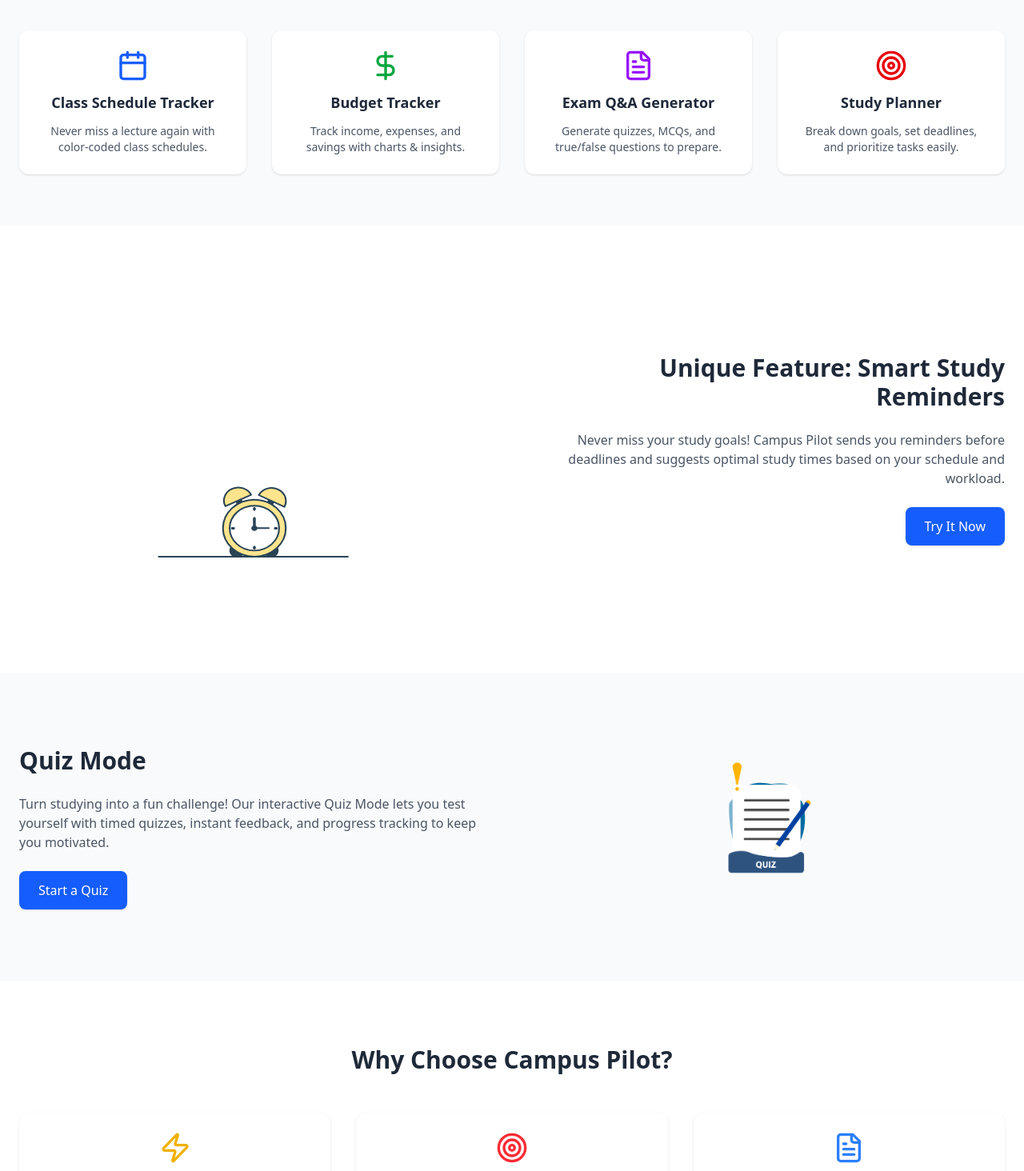
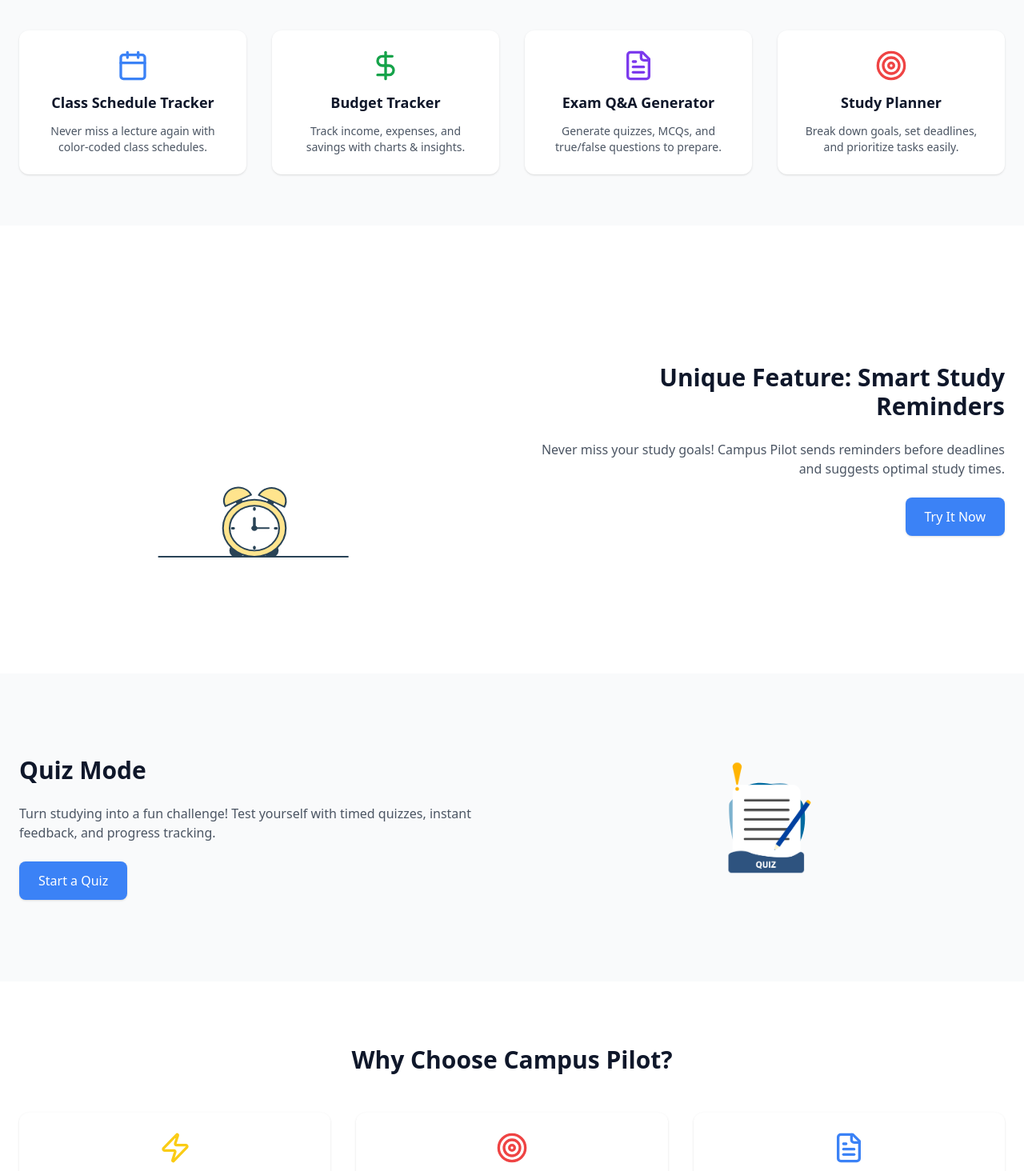
Before and after one commit to fahimahmed420/CampusPilot-client, a React (Vite) app: page / in a window 1280 px wide. Shown: the part 726-2190 px from the top of the page at 80% size. Built offline with nearby package versions, Linux system fonts and the light colour scheme; no server answers.

Commit message:
added theme to hompage

```diff
--- a/index.html
+++ b/index.html
@@ -1,5 +1,5 @@
 <!doctype html>
-<html lang="en">
+<html lang="en" >
   <head>
     <meta charset="UTF-8" />
     <link rel="icon" type="image/svg+xml" href="/tab-logo.svg" />
--- a/src/index.css
+++ b/src/index.css
@@ -1,7 +1,71 @@
 @import "tailwindcss";
+
+
 @tailwind base;
 @tailwind components;
 @tailwind utilities;
+
+:root {
+  /* Backgrounds */
+  --bg-page: #ffffff;
+  --bg-section: #f9fafb;
+  --bg-card: #ffffff;
+  --bg-navbar: #60a5fa;
+
+  /* Text */
+  --text-primary: #0f172a;
+  --text-secondary: #4b5563;
+  --text-accent: #1d4ed8; /* blue buttons, icons */
+  --text-muted: #6b7280;
+
+  /* Buttons / Highlights */
+  --btn-bg: #3b82f6;
+  --btn-hover: #2563eb;
+  --btn-text: #ffffff;
+
+  /* Accent colors for icons */
+  --icon-blue: #3b82f6;
+  --icon-green: #16a34a;
+  --icon-purple: #7c3aed;
+  --icon-red: #ef4444;
+  --icon-yellow: #facc15;
+}
+
+/* Dark theme overrides */
+.dark {
+  --bg-page: #0f172a;
+  --bg-section: #1f2937;
+  --bg-card: #111827;
+  --bg-navbar: #000000;
+
+  --text-primary: #f8fafc;
+  --text-secondary: #d1d5db;
+  --text-accent: #3b82f6;
+  --text-muted: #9ca3af;
+
+  --btn-bg: #3b82f6;
+  --btn-hover: #2563eb;
+  --btn-text: #ffffff;
+
+  --icon-blue: #3b82f6;
+  --icon-green: #22c55e;
+  --icon-purple: #8b5cf6;
+  --icon-red: #f87171;
+  --icon-yellow: #facc15;
+}
+
+/* Smooth transition */
+* {
+  transition: background-color 0.2s ease, color 0.2s ease;
+}
+
+/* Apply page-level background and text */
+html, body, #root {
+  background: var(--bg-page);
+  color: var(--text-primary);
+}
+
+
 
 @keyframes gradient {
   0% {
--- a/src/pages/Home.jsx
+++ b/src/pages/Home.jsx
@@ -8,14 +8,87 @@
 import FAQ from "../assets/FAQ-web-page.json";
 import { useNavigate } from "react-router";
 
-
 export default function HomePage() {
   const navigate = useNavigate();
+
+  const features = [
+    {
+      icon: <Calendar className="w-10 h-10 text-[var(--icon-blue)]" />,
+      title: "Class Schedule Tracker",
+      desc: "Never miss a lecture again with color-coded class schedules.",
+    },
+    {
+      icon: <DollarSign className="w-10 h-10 text-[var(--icon-green)]" />,
+      title: "Budget Tracker",
+      desc: "Track income, expenses, and savings with charts & insights.",
+    },
+    {
+      icon: <FileText className="w-10 h-10 text-[var(--icon-purple)]" />,
+      title: "Exam Q&A Generator",
+      desc: "Generate quizzes, MCQs, and true/false questions to prepare.",
+    },
+    {
+      icon: <Target className="w-10 h-10 text-[var(--icon-red)]" />,
+      title: "Study Planner",
+      desc: "Break down goals, set deadlines, and prioritize tasks easily.",
+    },
+  ];
+
+  const whyChoose = [
+    {
+      icon: <Zap className="w-10 h-10 text-[var(--icon-yellow)]" />,
+      title: "Fast & Simple",
+      desc: "Built for students with zero complexity, get organized in minutes.",
+    },
+    {
+      icon: <Target className="w-10 h-10 text-[var(--icon-red)]" />,
+      title: "Goal-Oriented",
+      desc: "Designed to help you stay focused on exams, deadlines, and personal goals.",
+    },
+    {
+      icon: <FileText className="w-10 h-10 text-[var(--icon-blue)]" />,
+      title: "All-in-One",
+      desc: "No need for 5 different apps — everything you need is here.",
+    },
+  ];
+
+  const steps = [
+    {
+      step: "1",
+      title: "Sign Up Free",
+      desc: "Create your free account in less than 1 minute.",
+    },
+    {
+      step: "2",
+      title: "Add Your Classes",
+      desc: "Import or manually add your courses, exams, and schedule.",
+    },
+    {
+      step: "3",
+      title: "Stay Organized",
+      desc: "Track your progress, reminders, and goals all in one place.",
+    },
+  ];
+
+  const faqs = [
+    {
+      q: "Is Campus Pilot free to use?",
+      a: "Yes! Campus Pilot offers free access to all core tools for students.",
+    },
+    {
+      q: "Can I use Campus Pilot on mobile?",
+      a: "Absolutely. Campus Pilot is fully responsive and works on phones, tablets, and desktops.",
+    },
+    {
+      q: "How does Quiz Mode help me?",
+      a: "Quiz Mode makes learning interactive with instant feedback, so you can learn faster.",
+    },
+  ];
+
   return (
-        <div className="bg-white dark:bg-gray-900 text-gray-800 dark:text-white">
-
+    <div className="bg-[var(--bg-page)] text-[var(--text-primary)]">
       {/* Hero Section */}
-            <section className="max-w-7xl mx-auto px-6 py-20 flex flex-col-reverse md:flex-row items-center gap-10">
+      <section className="max-w-7xl mx-auto px-6 py-20 flex flex-col-reverse md:flex-row items-center gap-10 bg-[var(--bg-section)]">
         {/* Text */}
         <div className="flex-1 space-y-6">
           <motion.h1
@@ -30,15 +103,15 @@
             initial={{ opacity: 0 }}
             animate={{ opacity: 1 }}
             transition={{ delay: 0.3, duration: 0.6 }}
-                        className="text-lg text-gray-600 dark:text-gray-300"
+            className="text-[var(--text-secondary)] text-lg"
           >
-                        Track your classes, manage your money, plan your studies, and ace
-                        your exams — all in one place.
+            Track your classes, manage your money, plan your studies, and ace your
+            exams — all in one place.
           </motion.p>
           <motion.button
             whileHover={{ scale: 1.05 }}
             whileTap={{ scale: 0.95 }}
-                        className="px-6 py-3 bg-blue-600 cursor-pointer text-white rounded-lg shadow hover:bg-blue-700 transition"
+            className="px-6 py-3 bg-[var(--btn-bg)] hover:bg-[var(--btn-hover)] text-[var(--btn-text)] rounded-lg shadow transition"
             onClick={() => navigate("/dashboard/home")}
           >
             Get Started
@@ -52,56 +125,27 @@
           transition={{ duration: 0.8 }}
           className="flex-1 flex justify-center"
         >
-                    <Lottie
-                        animationData={learningAnimation}
-                        loop={true}
-                        className="w-80 md:w-[400px]"
-                    />
+          <Lottie animationData={learningAnimation} loop className="w-80 md:w-[400px]" />
         </motion.div>
       </section>
 
       {/* Features Section */}
-            <section className="bg-gray-50 dark:bg-gray-800 py-16">
+      <section className="py-16 bg-[var(--bg-section)]">
         <div className="max-w-7xl mx-auto px-6">
-                    <h2 className="text-3xl font-bold text-center mb-10">
-                        Key Features
-                    </h2>
+          <h2 className="text-3xl font-bold text-center mb-10">Key Features</h2>
           <div className="grid grid-cols-1 md:grid-cols-2 lg:grid-cols-4 gap-8">
-                        {[
-                            {
-                                icon: <Calendar className="w-10 h-10 text-blue-600" />,
-                                title: "Class Schedule Tracker",
-                                desc: "Never miss a lecture again with color-coded class schedules.",
-                            },
-                            {
-                                icon: <DollarSign className="w-10 h-10 text-green-600" />,
-                                title: "Budget Tracker",
-                                desc: "Track income, expenses, and savings with charts & insights.",
-                            },
-                            {
-                                icon: <FileText className="w-10 h-10 text-purple-600" />,
-                                title: "Exam Q&A Generator",
-                                desc: "Generate quizzes, MCQs, and true/false questions to prepare.",
-                            },
-                            {
-                                icon: <Target className="w-10 h-10 text-red-600" />,
-                                title: "Study Planner",
-                                desc: "Break down goals, set deadlines, and prioritize tasks easily.",
-                            },
-                        ].map((feature, i) => (
+            {features.map((feature, i) => (
               <motion.div
                 key={i}
                 initial={{ opacity: 0, y: 20 }}
                 whileInView={{ opacity: 1, y: 0 }}
                 viewport={{ once: true }}
                 transition={{ delay: i * 0.2, duration: 0.5 }}
-                                className="bg-white dark:bg-gray-900 shadow rounded-xl p-6 text-center space-y-3"
+                className="bg-[var(--bg-card)] shadow rounded-xl p-6 text-center space-y-3"
               >
                 <div className="flex justify-center">{feature.icon}</div>
                 <h3 className="text-lg font-semibold">{feature.title}</h3>
-                                <p className="text-sm text-gray-600 dark:text-gray-400">
-                                    {feature.desc}
-                                </p>
+                <p className="text-[var(--text-secondary)] text-sm">{feature.desc}</p>
               </motion.div>
             ))}
           </div>
@@ -118,11 +162,7 @@
           viewport={{ once: true }}
           className="flex-1 flex justify-center"
         >
-                    <Lottie
-                        animationData={TimeManagement}
-                        loop={true}
-                        className="w-80 md:w-[400px]"
-                    />
+          <Lottie animationData={TimeManagement} loop className="w-80 md:w-[400px]" />
         </motion.div>
 
         {/* Text */}
@@ -133,19 +173,16 @@
           viewport={{ once: true }}
           className="flex-1 space-y-6 text-end"
         >
-                    <h2 className="text-3xl font-bold">
-                        Unique Feature: Smart Study Reminders
-                    </h2>
-                    <p className="text-gray-600 dark:text-gray-300">
-                        Never miss your study goals! Campus Pilot sends you reminders before
-                        deadlines and suggests optimal study times based on your schedule
-                        and workload.
+          <h2 className="text-3xl font-bold">Unique Feature: Smart Study Reminders</h2>
+          <p className="text-[var(--text-secondary)]">
+            Never miss your study goals! Campus Pilot sends reminders before deadlines
+            and suggests optimal study times.
           </p>
           <motion.button
             onClick={() => navigate("/dashboard/planner")}
             whileHover={{ scale: 1.05 }}
             whileTap={{ scale: 0.95 }}
-                        className="px-6 py-3 bg-blue-600 cursor-pointer text-white rounded-lg shadow hover:bg-blue-700 transition"
+            className="px-6 py-3 bg-[var(--btn-bg)] hover:bg-[var(--btn-hover)] text-[var(--btn-text)] rounded-lg shadow transition"
           >
             Try It Now
           </motion.button>
@@ -153,9 +190,8 @@
       </section>
 
       {/* Quiz Mode Section */}
-            <section className="bg-gray-50 dark:bg-gray-800 py-20">
+      <section className="py-20 bg-[var(--bg-section)]">
         <div className="max-w-7xl mx-auto px-6 flex flex-col-reverse md:flex-row items-center gap-10">
-                    {/* Text */}
           <motion.div
             initial={{ x: -50, opacity: 0 }}
             whileInView={{ x: 0, opacity: 1 }}
@@ -164,22 +200,20 @@
             className="flex-1 space-y-6"
           >
             <h2 className="text-3xl font-bold">Quiz Mode</h2>
-                        <p className="text-gray-600 dark:text-gray-300">
-                            Turn studying into a fun challenge! Our interactive Quiz Mode lets
-                            you test yourself with timed quizzes, instant feedback, and
-                            progress tracking to keep you motivated.
+            <p className="text-[var(--text-secondary)]">
+              Turn studying into a fun challenge! Test yourself with timed quizzes,
+              instant feedback, and progress tracking.
             </p>
             <motion.button
               onClick={() => navigate("/dashboard/qa")}
               whileHover={{ scale: 1.05 }}
               whileTap={{ scale: 0.95 }}
-                            className="px-6 py-3 bg-blue-600 cursor-pointer text-white rounded-lg shadow hover:bg-blue-700 transition"
+              className="px-6 py-3 bg-[var(--btn-bg)] hover:bg-[var(--btn-hover)] text-[var(--btn-text)] rounded-lg shadow transition"
             >
               Start a Quiz
             </motion.button>
           </motion.div>
 
-                    {/* Illustration */}
           <motion.div
             initial={{ x: 50, opacity: 0 }}
             whileInView={{ x: 0, opacity: 1 }}
@@ -187,86 +221,50 @@
             viewport={{ once: true }}
             className="flex-1 flex justify-center"
           >
-                        <Lottie
-                            animationData={Quiz}
-                            loop={true}
-                            className="w-80 md:w-[400px]"
-                        />
+            <Lottie animationData={Quiz} loop className="w-80 md:w-[400px]" />
           </motion.div>
         </div>
       </section>
+
       {/* Why Choose Us Section */}
       <section className="py-20 max-w-7xl mx-auto px-6">
         <h2 className="text-3xl font-bold text-center mb-12">Why Choose Campus Pilot?</h2>
         <div className="grid grid-cols-1 md:grid-cols-3 gap-8">
-                    {[
-                        {
-                            icon: <Zap className="w-10 h-10 text-yellow-500" />,
-                            title: "Fast & Simple",
-                            desc: "Built for students with zero complexity, get organized in minutes."
-                        },
-                        {
-                            icon: <Target className="w-10 h-10 text-red-500" />,
-                            title: "Goal-Oriented",
-                            desc: "Designed to help you stay focused on exams, deadlines, and personal goals."
-                        },
-                        {
-                            icon: <FileText className="w-10 h-10 text-blue-500" />,
-                            title: "All-in-One",
-                            desc: "No need for 5 different apps — everything you need is here."
-                        }
-                    ].map((item, i) => (
+          {whyChoose.map((item, i) => (
             <motion.div
               key={i}
               initial={{ opacity: 0, y: 30 }}
               whileInView={{ opacity: 1, y: 0 }}
               transition={{ delay: i * 0.2, duration: 0.6 }}
-                            viewport={{ once: true }}
-                            className="bg-white dark:bg-gray-800 shadow rounded-xl p-6 text-center space-y-4"
+              className="bg-[var(--bg-card)] shadow rounded-xl p-6 text-center space-y-4"
             >
               <div className="flex justify-center">{item.icon}</div>
               <h3 className="text-xl font-semibold">{item.title}</h3>
-                            <p className="text-gray-600 dark:text-gray-400">{item.desc}</p>
+              <p className="text-[var(--text-secondary)]">{item.desc}</p>
             </motion.div>
           ))}
         </div>
       </section>
 
       {/* How It Works Section */}
-            <section className="bg-gray-50 dark:bg-gray-800 py-20">
+      <section className="py-20 bg-[var(--bg-section)]">
         <div className="max-w-6xl mx-auto px-6 text-center">
           <h2 className="text-3xl font-bold mb-12">Get Started in 3 Easy Steps</h2>
           <div className="grid grid-cols-1 md:grid-cols-3 gap-10">
-                        {[
-                            {
-                                step: "1",
-                                title: "Sign Up Free",
-                                desc: "Create your free account in less than 1 minute."
-                            },
-                            {
-                                step: "2",
-                                title: "Add Your Classes",
-                                desc: "Import or manually add your courses, exams, and schedule."
-                            },
-                            {
-                                step: "3",
-                                title: "Stay Organized",
-                                desc: "Track your progress, reminders, and goals all in one place."
-                            }
-                        ].map((item, i) => (
+            {steps.map((item, i) => (
               <motion.div
                 key={i}
                 initial={{ opacity: 0, y: 20 }}
                 whileInView={{ opacity: 1, y: 0 }}
                 viewport={{ once: true }}
                 transition={{ delay: i * 0.2, duration: 0.6 }}
-                                className="bg-white dark:bg-gray-900 rounded-xl shadow-lg p-6 space-y-4"
+                className="bg-[var(--bg-card)] rounded-xl shadow-lg p-6 space-y-4"
               >
-                                <div className="w-12 h-12 flex items-center justify-center mx-auto rounded-full bg-blue-600 text-white text-xl font-bold">
+                <div className="w-12 h-12 flex items-center justify-center mx-auto rounded-full bg-[var(--btn-bg)] text-[var(--btn-text)] text-xl font-bold">
                   {item.step}
                 </div>
                 <h3 className="text-xl font-semibold">{item.title}</h3>
-                                <p className="text-gray-600 dark:text-gray-400">{item.desc}</p>
+                <p className="text-[var(--text-secondary)]">{item.desc}</p>
               </motion.div>
             ))}
           </div>
@@ -274,45 +272,30 @@
             onClick={() => navigate("/auth/sign-up")}
             whileHover={{ scale: 1.05 }}
             whileTap={{ scale: 0.95 }}
-                        className="mt-12 px-6 py-3 bg-blue-600 cursor-pointer text-white rounded-lg shadow hover:bg-blue-700 transition"
+            className="mt-12 px-6 py-3 bg-[var(--btn-bg)] hover:bg-[var(--btn-hover)] text-[var(--btn-text)] rounded-lg shadow transition"
           >
             Get Started Now
           </motion.button>
         </div>
       </section>
+
       {/* FAQ Section */}
       <section className="py-20 max-w-4xl mx-auto px-6">
         <div className="mb-10 flex justify-center items-center">
-                    <Lottie
-                        animationData={FAQ}
-                        loop={true}
-                        className="w-24" />
+          <Lottie animationData={FAQ} loop className="w-24" />
         </div>
         <div className="space-y-6">
-                    {[
-                        {
-                            q: "Is Campus Pilot free to use?",
-                            a: "Yes! Campus Pilot offers free access to all core tools for students.",
-                        },
-                        {
-                            q: "Can I use Campus Pilot on mobile?",
-                            a: "Absolutely. Campus Pilot is fully responsive and works on phones, tablets, and desktops.",
-                        },
-                        {
-                            q: "How does Quiz Mode help me?",
-                            a: "Quiz Mode makes learning interactive with instant feedback, so you can learn faster.",
-                        },
-                    ].map((faq, i) => (
+          {faqs.map((faq, i) => (
             <motion.div
               key={i}
               initial={{ opacity: 0, y: 20 }}
               whileInView={{ opacity: 1, y: 0 }}
               viewport={{ once: true }}
               transition={{ delay: i * 0.2 }}
-                            className="bg-white dark:bg-gray-900 p-6 rounded-xl shadow"
+              className="bg-[var(--bg-card)] p-6 rounded-xl shadow"
             >
               <h3 className="text-lg font-semibold mb-2">{faq.q}</h3>
-                            <p className="text-gray-600 dark:text-gray-400">{faq.a}</p>
+              <p className="text-[var(--text-secondary)]">{faq.a}</p>
             </motion.div>
           ))}
         </div>
--- a/src/pages/dashbaordPages/DashboardPage.jsx
+++ b/src/pages/dashbaordPages/DashboardPage.jsx
@@ -51,7 +51,7 @@
     const loadData = async () => {
         try {
             setLoading(true);
-            await Promise.all([
+            await Promise.allSettled([
                 fetchBalance(),
                 fetchTodayClasses(),
                 fetchRecentScores(),
```
Also changed, not shown: src/layouts/DashboardLayout.jsx (+4 -7 lines). Lines whose indentation alone changed are shown as unchanged.
